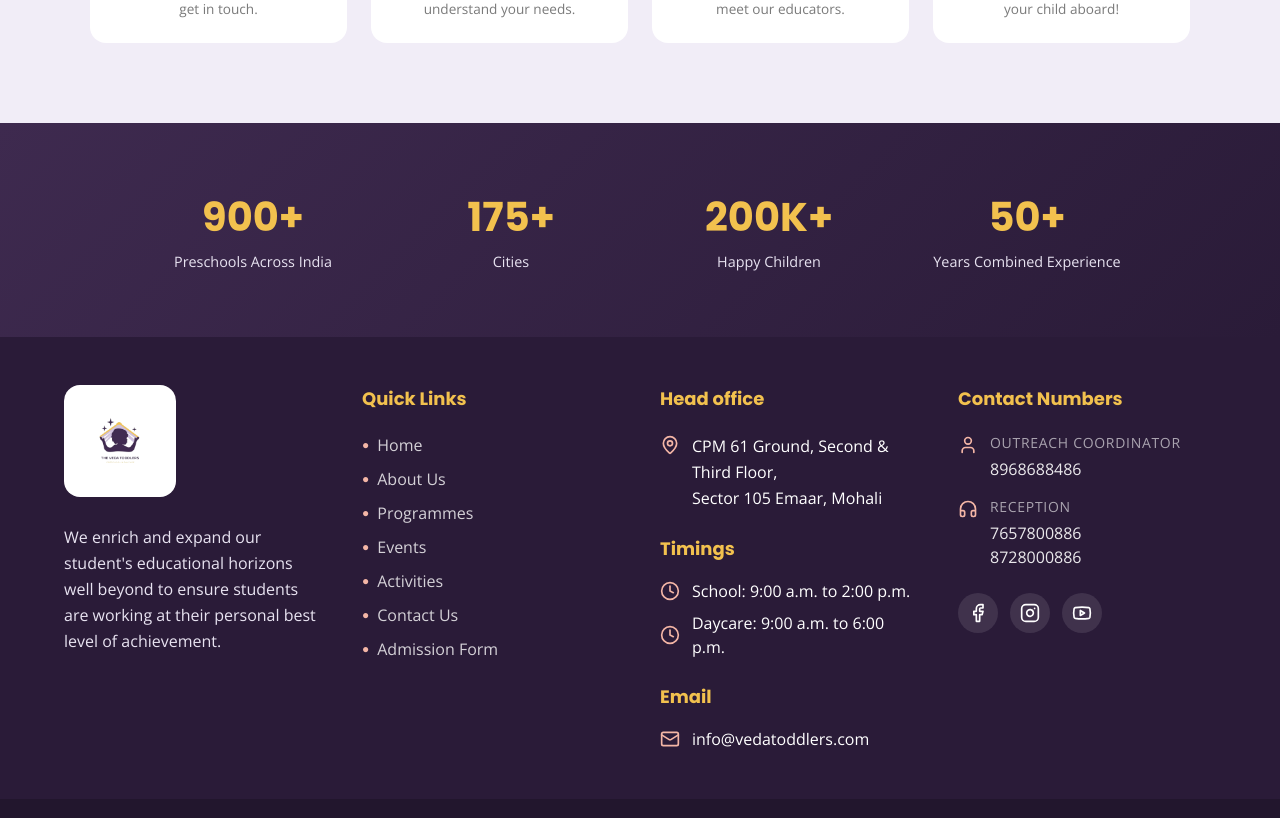
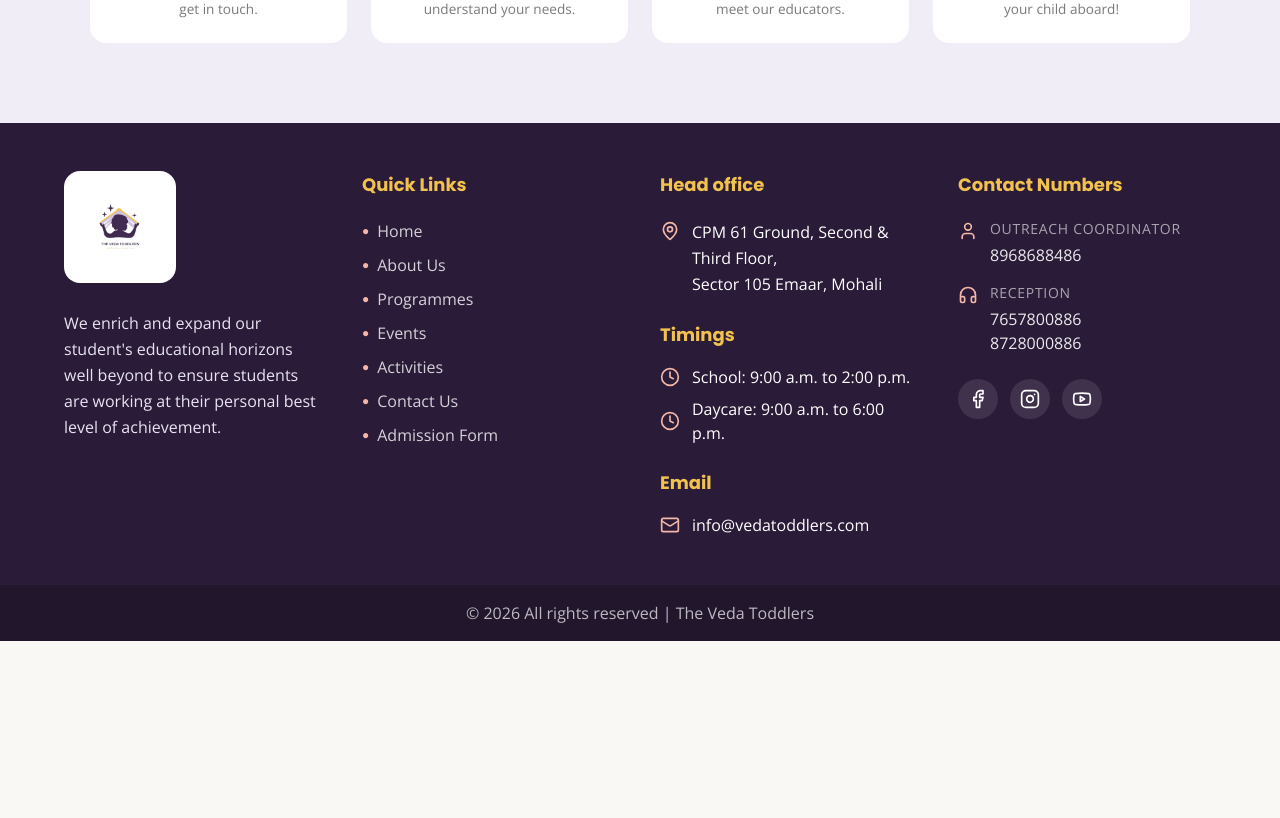
Before and after one commit to thevedatoddlers09/toddlers, a Next.js app: page /admissions in a window 1280 px wide. Shown: the part 1640-2458 px from the top of the page. After the commit the page ends 2281 px from the top, so only its background shows below. Built offline with nearby package versions, Linux system fonts and the light colour scheme.

Commit message:
feat: Add new Programs, Admissions, Contact, and Franchise pages.

```diff
--- a/app/admissions/page.js
+++ b/app/admissions/page.js
@@ -56,7 +56,7 @@ export default function AdmissionsPage() {
     ];
 
     const programs = [
-        { name: 'Pre-School Programme', age: '1.5 - 5.5 Years', desc: 'Playgroup, Nursery, Junior KG, Senior KG', Icon: GraduationCap, color: 'text-rose-600', bg: 'bg-rose-50' },
+        { name: 'Pre-School Programme', age: '1 - 6 Years', desc: 'Seeding, Sprout, Explorers, Creators, Leaders', Icon: GraduationCap, color: 'text-rose-600', bg: 'bg-rose-50' },
         { name: 'Day Care', age: '8 months onwards', desc: 'Full Day & Half Day options available', Icon: Baby, color: 'text-amber-600', bg: 'bg-amber-50' },
         { name: 'After School Explorers', age: 'All Ages', desc: 'Art, Dance, Public Speaking & more', Icon: Sparkles, color: 'text-blue-600', bg: 'bg-blue-50' },
     ];
@@ -200,29 +200,7 @@ export default function AdmissionsPage() {
                 </div>
             </section>
 
-            {/* Trust Signals */}
-            <section className={styles.trustSection}>
-                <div className={styles.container}>
-                    <div className={styles.trustGrid}>
-                        <div className={styles.trustItem}>
-                            <span className={styles.trustNumber}>900+</span>
-                            <span className={styles.trustLabel}>Preschools Across India</span>
-                        </div>
-                        <div className={styles.trustItem}>
-                            <span className={styles.trustNumber}>175+</span>
-                            <span className={styles.trustLabel}>Cities</span>
-                        </div>
-                        <div className={styles.trustItem}>
-                            <span className={styles.trustNumber}>200K+</span>
-                            <span className={styles.trustLabel}>Happy Children</span>
-                        </div>
-                        <div className={styles.trustItem}>
-                            <span className={styles.trustNumber}>50+</span>
-                            <span className={styles.trustLabel}>Years Combined Experience</span>
-                        </div>
-                    </div>
-                </div>
-            </section>
+
         </main>
     );
 }
--- a/app/contact/page.js
+++ b/app/contact/page.js
@@ -117,7 +117,7 @@ export default function ContactPage() {
                                 <div className={styles.infoIcon}><MapPin size={18} /></div>
                                 <div>
                                     <strong>Address</strong>
-                                    <p>BQ-Block, NS-9, Shalimar Bagh,<br />New Delhi - 110088</p>
+                                    <p>CPM 61 Ground, Second & Third Floor,<br />Sector 105 Emaar, Mohali</p>
                                 </div>
                             </div>
 
@@ -133,7 +133,7 @@ export default function ContactPage() {
                                 <div className={styles.infoIcon}><Phone size={18} /></div>
                                 <div>
                                     <strong>Contact Numbers</strong>
-                                    <p>+91-9310129888<br />+91-11-27422001</p>
+                                    <p>+91-8968688486<br />+91-8728000886</p>
                                 </div>
                             </div>
 
@@ -141,7 +141,7 @@ export default function ContactPage() {
                                 <div className={styles.infoIcon}><Clock size={18} /></div>
                                 <div>
                                     <strong>Timings</strong>
-                                    <p>9:00 a.m. to 2:00 p.m.<br />(Monday to Saturday)</p>
+                                    <p>School: 9:00 a.m. to 2:00 p.m.<br />Daycare: 9:00 a.m. to 6:00 p.m.<br />(Monday to Saturday)</p>
                                 </div>
                             </div>
                         </div>
--- a/app/franchise/page.js
+++ b/app/franchise/page.js
@@ -11,7 +11,7 @@ export default function FranchisePage() {
     const requirements = [
         { label: 'Space Area', value: '2000 - 3000 Sq. Ft.', Icon: Building2, gradient: 'from-veda-accent to-amber-500', bgGradient: 'from-veda-accent/10 via-white to-amber-50' },
         { label: 'Investment', value: 'Moderate', Icon: Wallet, gradient: 'from-veda-playful-green to-green-600', bgGradient: 'from-veda-playful-green/15 via-white to-green-50' },
-        { label: 'Staffing', value: '1:10 Teacher Ratio', Icon: GraduationCap, gradient: 'from-veda-primary to-veda-primary-dark', bgGradient: 'from-veda-secondary/20 via-white to-veda-secondary/10' },
+        { label: 'Staffing', value: '1:15 Teacher Ratio', Icon: GraduationCap, gradient: 'from-veda-primary to-veda-primary-dark', bgGradient: 'from-veda-secondary/20 via-white to-veda-secondary/10' },
         { label: 'Passion', value: 'Love for Education', Icon: Heart, gradient: 'from-veda-playful-peach to-rose-400', bgGradient: 'from-veda-playful-peach/15 via-white to-rose-50' },
     ];
 
--- a/app/programs/page.js
+++ b/app/programs/page.js
@@ -215,7 +215,7 @@ export default function ProgramsPage() {
                                         <div className="bg-white p-3 rounded-full text-amber-500 shadow-sm"><Sun size={24} /></div>
                                         <div>
                                             <div className="text-xs font-bold text-amber-400 uppercase">Full Day</div>
-                                            <div className="font-bold text-veda-text-heading text-lg">9:00 AM - 6:00 PM</div>
+                                            <div className="font-bold text-veda-text-heading text-lg">9:00 AM - 2:00 PM</div>
                                         </div>
                                     </div>
                                     <div className="bg-indigo-50 p-4 rounded-2xl border border-indigo-100 flex items-center gap-4 text-left">
```
